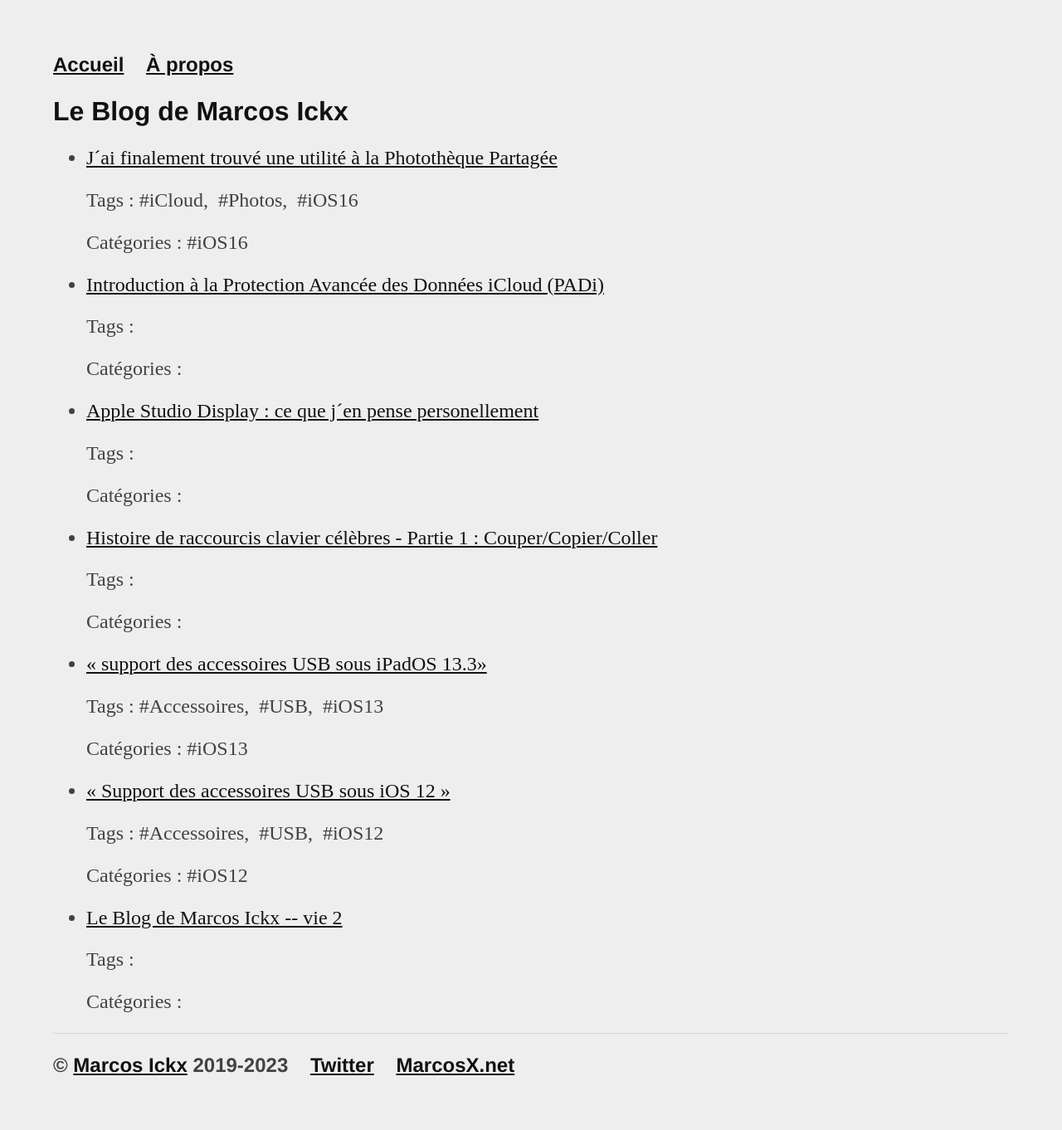
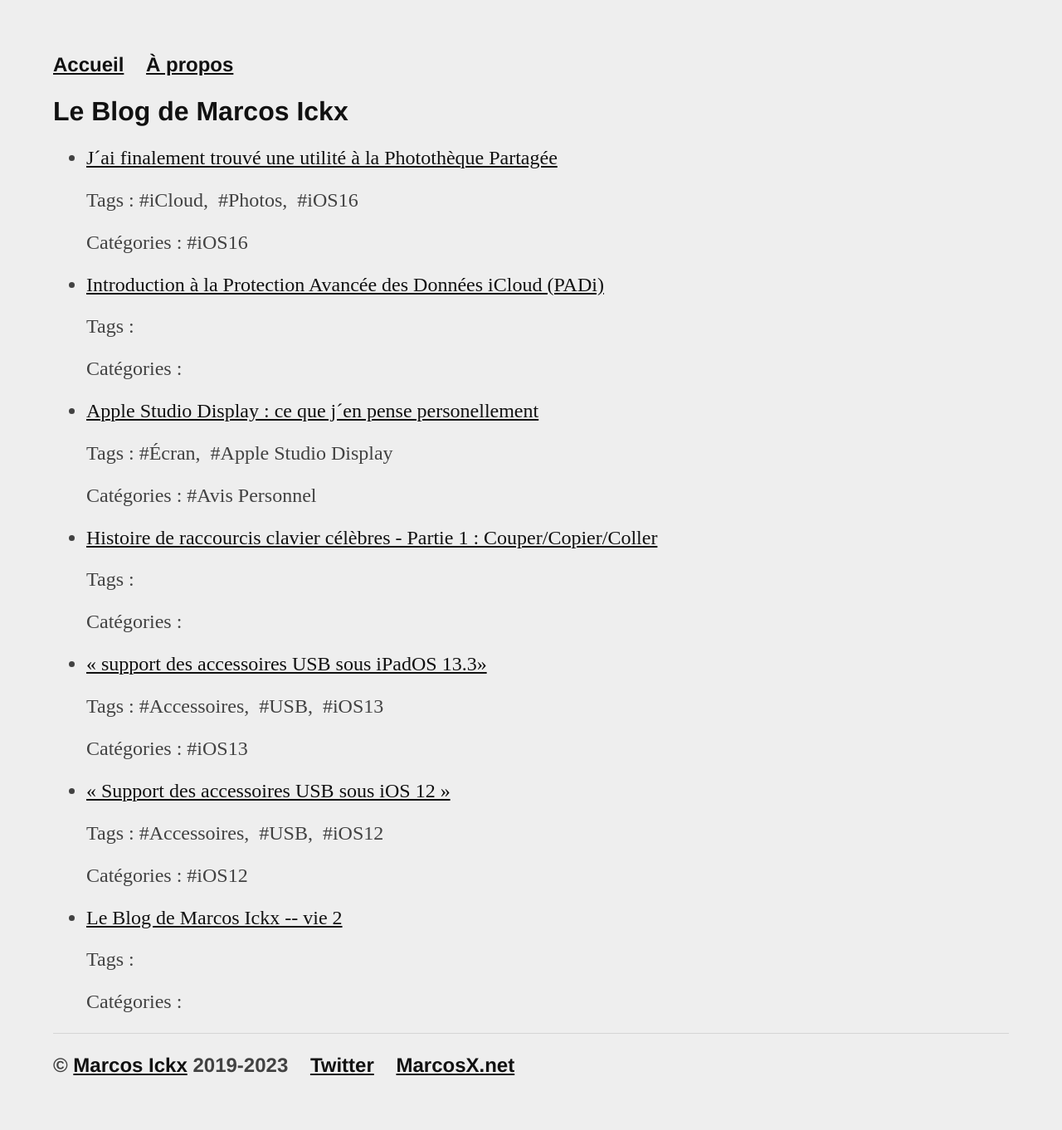
Before and after one commit to MarcosIckx/PreviewMarcosxNet, a Jekyll site: the page built from blog/index.html, in a window 1280 px wide. Shown: the whole page at 83% size. Built offline with Jekyll 4.4.1, drawn with Linux system fonts in a browser that asks for light colours.

Commit message:
Update 2022-04-09-AppleStudioDisplay.md

```diff
--- a/_posts/2022-04-09-AppleStudioDisplay.md
+++ b/_posts/2022-04-09-AppleStudioDisplay.md
@@ -2,6 +2,8 @@
 layout: post
 title: "Apple Studio Display : ce que j´en pense personellement"
 date: 2022-04-09
+tags: [Écran, Apple Studio Display]
+category: Avis Personnel
 ---
 
 # Apple Studio Display
```
